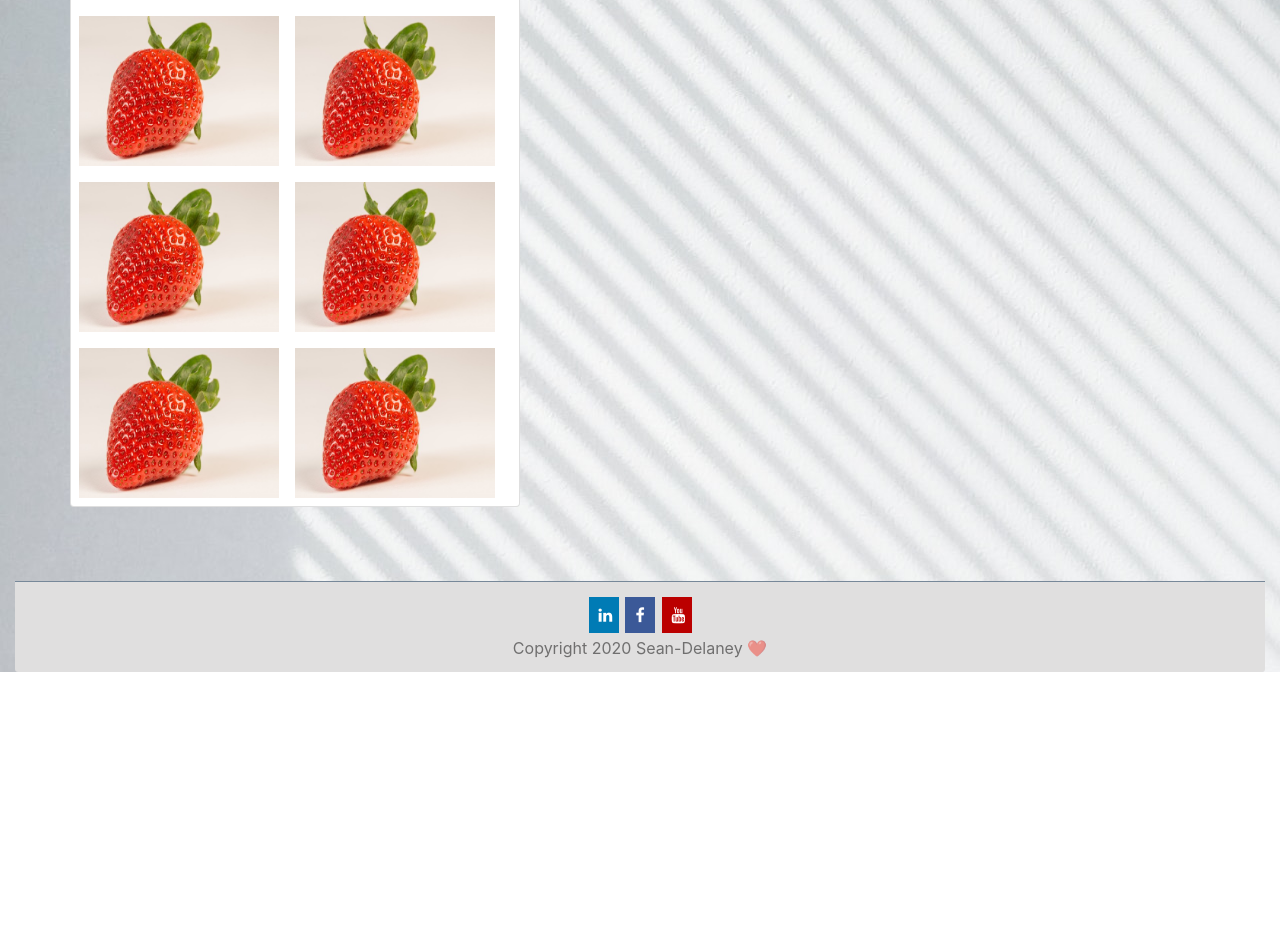
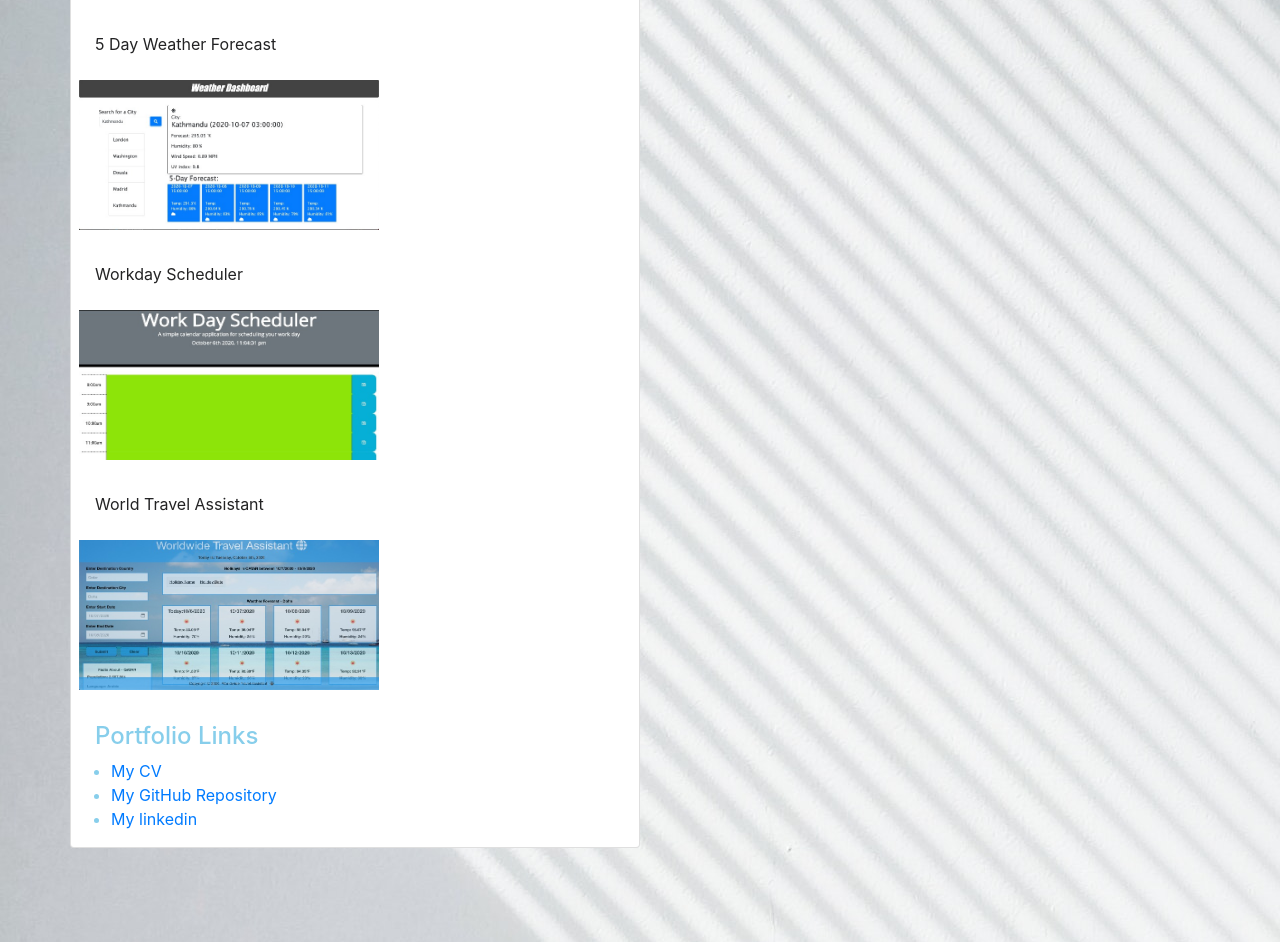
Before and after one commit to sean-akene/Responsive-Portfolio-, a plain HTML site: page portfolio.html in a window 1280 px wide. Shown: the part 167-1109 px from the top of the page. Before the commit the page ends 839 px from the top, so only its background shows below. Drawn offline with nearby package versions, Linux system fonts and the light colour scheme.

Commit message:
Added 3 projects and links

```diff
--- a/portfolio.html
+++ b/portfolio.html
@@ -47,30 +47,57 @@
         <!-- Main Body-->
         <Main class="container">
             <div class="row">
-                <div class="col-sm-6 col-md-6 col-lg-6" id="box1">
-                    <div class="card mb-4 mt-4" style="max-width: 450px;">
-                        <h1 class="m-4 abt">Portfolio</h1>
+                <div class="col-sm-6 col-md-6 col-lg-6" id="box3">
+                    <div class="card mb-4 mt-4" style="max-width: 700px;">
+                        <h1 class="m-4 abt">Projects</h1>
                         <div class="bottom-line"></div>
 
                         <div>
-                            <img src="./Images/strawberry.jpg" class="m-2 float-left strawberry"
-                                alt="picture of Strawberry">
-                            <img src="./Images/strawberry.jpg" class="m-2 float-left strawberry"
-                                alt="picture of Strawberry">
+                            <br>
+                            <p class=" ml-4 porto"> 5 Day Weather Forecast</p>
+                            <a href="https://github.com/sean-akene/Weather-Application-" target="_blank">
+                            <img src="./Images/5day forecast.jpg" class="m-2 float-left strawberry fa-hover"
+                                alt="picture of 5 Day Weather Forecas">
+                            </a>
 
                         </div>
                         <div>
-                            <img src="./Images/strawberry.jpg" class="m-2 float-left strawberry"
-                                alt="picture of Strawberry">
-                            <img src="./Images/strawberry.jpg" class="m-2 float-left strawberry"
-                                alt="picture of Strawberry">
+                            <br>
+                            <p class=" ml-4 porto">Workday Scheduler</p>
+                            <a href="https://github.com/sean-akene/Work-Day-Scheduler" target="_blank">
+                            <img src="./Images/Wrk Scheduler.jpg" class="m-2 float-left strawberry"
+                                alt="picture Workday Scheduler project">
+                            </a>
                         </div>
                         <div>
-                            <img src="./Images/strawberry.jpg" class="m-2 float-left strawberry"
-                                alt="picture of Strawberry">
-                            <img src="./Images/strawberry.jpg" class="m-2 float-left strawberry"
-                                alt="picture of Strawberry">
+                            <br>
+                            <p class=" ml-4 porto">World Travel Assistant</p>
+                            <a href="https://github.com/sean-akene/world-wide-travel-assistant" target="_blank">
+                            <img id="img" src="./Images/WTA.jpg" class="m-2 float-left strawberry"
+                                alt="picture of WTA project">
+                            </a>
+
                         </div>
+
+                        <div>
+                            <br>
+                            <h4 class=" ml-4 porto2">Portfolio Links</h4>
+                            <ul>
+                                <li class="porto2">
+                                    <a href=""target="_blank">My CV</a>
+                                </li>
+                                <li class="porto2">
+                                    <a href="https://github.com/sean-akene" target="_blank">My GitHub Repository</a>
+                                </li>
+                                <li class="porto2">
+                                   <a href="https://www.linkedin.com/in/sean-delaney-t1000/"target="_blank"> My linkedin</a>
+                                </li>
+
+                            </ul>
+
+                        </div>
+
+
 
                     </div>
                 </div>
--- a/style.css
+++ b/style.css
@@ -21,9 +21,17 @@ body {
 }
 
 .strawberry {
-  width: 200px;
+  width: 300px;
   height: 150px;
+  margin-bottom: 10px;
+
 }
+.strawberry:hover{
+  opacity: 0.7;
+  cursor: pointer;
+
+}
+
 
 #box1 {
   float: left;
@@ -36,6 +44,13 @@ body {
   float: left;
   color: lightgray;
   padding: 0px 0px 70px 0px;
+}
+
+#box3 {
+  float: left;
+  color: lightgray;
+  padding: 0px 0px 80px 0px;
+
 }
 
 .myrow {
@@ -64,6 +79,14 @@ body {
   opacity: 0.7;
 }
 
+.porto{
+  color: rgb(35, 35, 36);
+}
+.porto2{
+  color: skyblue;
+}
+
+
 .fa-linkedin {
   background: #007bb5;
   color: white;
```
Also changed, not shown: index.html (+1 -1 lines), Images/5day forecast.jpg (added), Images/WTA.jpg (added), Images/Wrk Scheduler.jpg (added), Images/strawberry.jpg (deleted).
